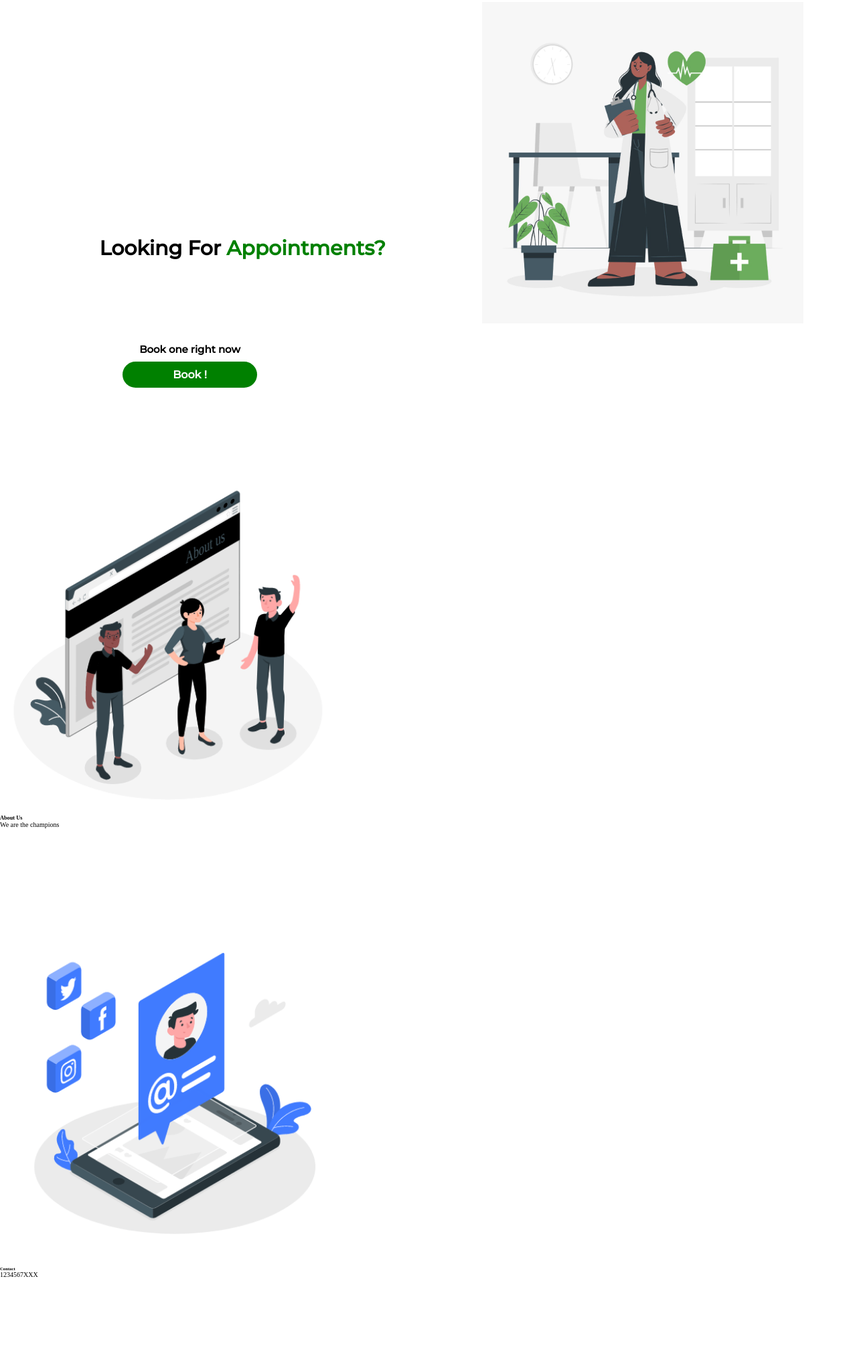
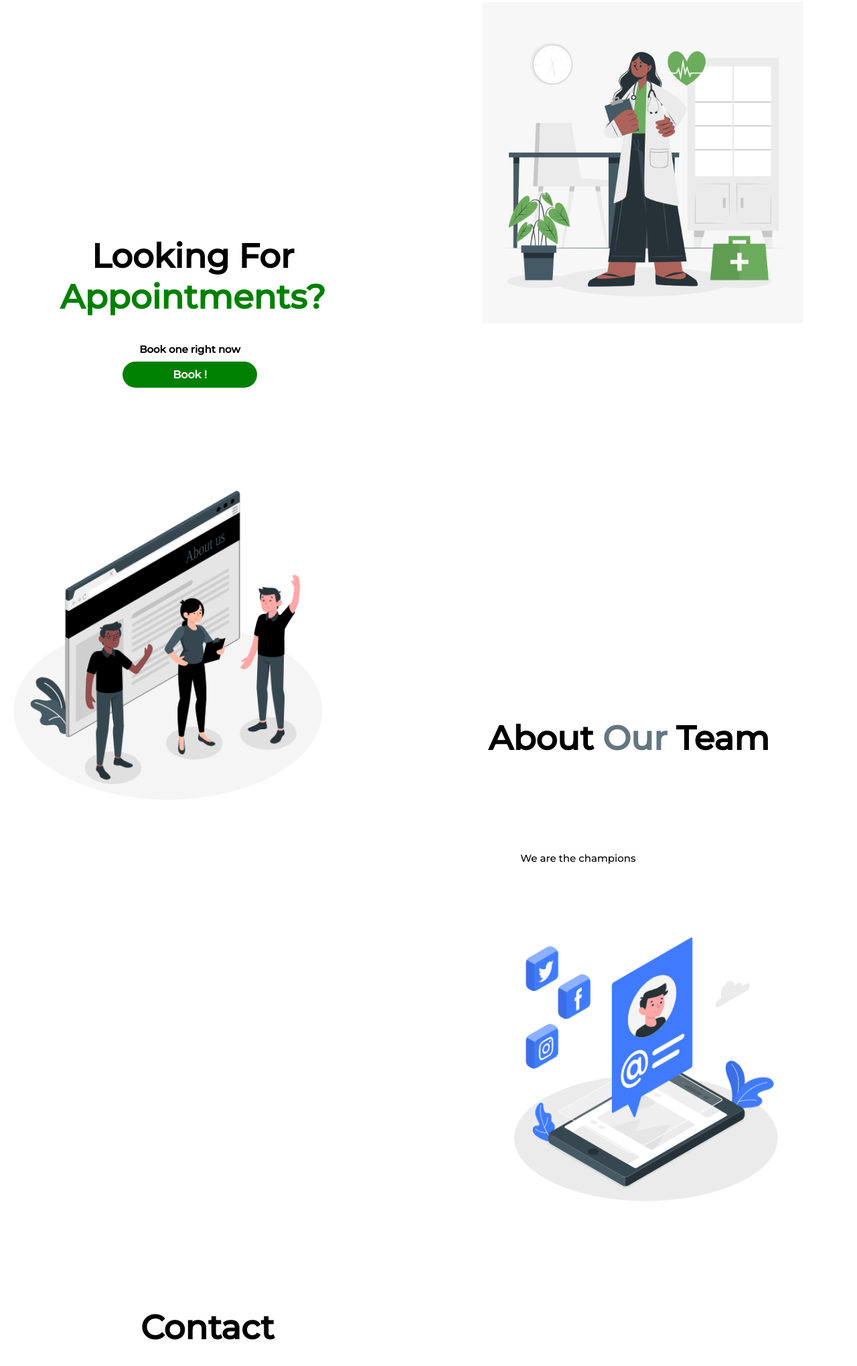
Before and after one commit to VigneshN-23/Hospital-Appointment-Website, a plain HTML site: page index.html in a window 1280 px wide. Shown: the part 728-2768 px from the top of the page at 67% size. Before the commit the page ends 2637 px from the top, so only its background shows below. Drawn offline with nearby package versions, Linux system fonts and the light colour scheme.

Commit message:
Add files via upload

```diff
--- a/index.html
+++ b/index.html
@@ -77,7 +77,7 @@
         </div>
           <div class="content2">
             <h5>
-              About Us
+              About<span2> Our </span2>Team
             </h5>
             <h7>
               We are the champions
--- a/styles.css
+++ b/styles.css
@@ -98,9 +98,6 @@ html{
   scroll-behavior: smooth;
 }
 
-span{
-  color: #C53F3F;
-}
 .ForCovid{
   padding-left: 100px;
 }
@@ -110,7 +107,7 @@ span{
 }
 h1
 {
-  font-size: 3em;
+  font-size: 5em;
   margin: 0;
   padding: 0;
   text-align: center;
@@ -124,7 +121,7 @@ h3
 {
   font-size: 1.5em;
   margin: 0;
-  padding: 0;
+  padding-left: 150px;
   text-align: center;
   font-family: 'Montserrat';
   position: absolute;
@@ -148,6 +145,45 @@ button1:hover{
     box-shadow:0.8rem 0.8rem 0 rgba(12, 12, 12, 0.2);
 }
 
+span{
+  color: #C53F3F;
+}
+
+.Appointment{
+  padding-bottom: 80px;
+  padding-right: 80px;
+  display: flex;
+  justify-content: flex-end;
+  align-items: flex-end;
+}
+
+.content{
+  padding: 0;
+  margin: 0;
+}
+h2
+{
+  font-size: 5em;
+  margin: 0;
+  padding: 0;
+  text-align: center;
+  font-family: 'Montserrat';
+  position: absolute;
+  top: 135%;
+  right: 55%;
+}
+h4
+{
+  font-size: 1.5em;
+  margin: 0;
+  padding: 0;
+  text-align: center;
+  font-family: 'Montserrat';
+  position: absolute;
+  top: 155%;
+  right: 70%;
+}
+
 button2{
   padding: 10px 75px;
   background-color: green;
@@ -168,7 +204,34 @@ span1{
   color: green;
 }
 
-.Appointment{
+h5
+{
+  font-size: 5em;
+  margin: 0;
+  padding: 0;
+  text-align: center;
+  font-family: 'Montserrat';
+  position: absolute;
+  top: 225%;
+  left: 57%;
+}
+
+h7
+{
+  font-size: 1.5em;
+  margin: 0;
+  padding-left: 150px;
+  text-align: center;
+  font-family: 'Montserrat';
+  position: absolute;
+  top: 250%;
+  left: 49%;
+}
+
+span2{
+  color: #647680
+}
+.ContactUs{
   padding-bottom: 80px;
   padding-right: 80px;
   display: flex;
@@ -176,22 +239,22 @@ span1{
   align-items: flex-end;
 }
 
-.content{
+.content3{
   padding: 0;
   margin: 0;
 }
-h2
+h6
 {
-  font-size: 3em;
+  font-size: 5em;
   margin: 0;
   padding: 0;
   text-align: center;
   font-family: 'Montserrat';
   position: absolute;
-  top: 135%;
-  right: 55%;
+  top: 335%;
+  right: 68%;
 }
-h4
+h8
 {
   font-size: 1.5em;
   margin: 0;
@@ -199,6 +262,6 @@ h4
   text-align: center;
   font-family: 'Montserrat';
   position: absolute;
-  top: 155%;
-  right: 70%;
+  top: 360%;
+  right: 73%;
 }
```
